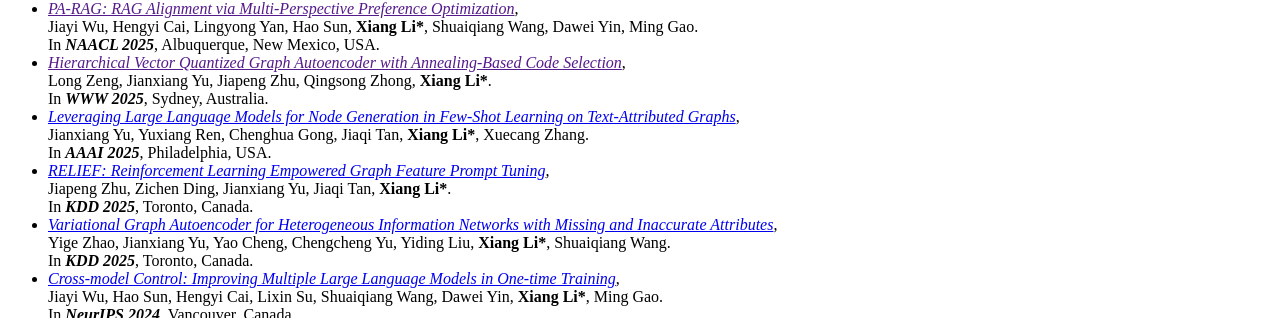
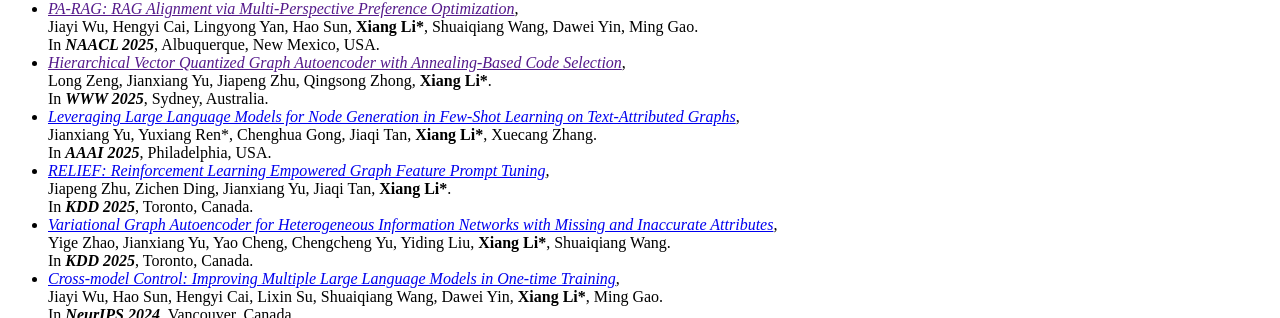
Before and after one commit to lixiang3776/lixiang3776.github.io, a Jekyll site: the page built from _pages/includes/pub.md, in a window 1280 px wide and 900 px high, scrolled down 327 px. Shown: the part 134-452 px from the top of the window. Built offline with Jekyll 4.4.1, drawn with Linux system fonts in a browser that asks for light colours; our own code applies the rules of GitHub Pages for plain Markdown files.

Commit message:
Update pub.md

```diff
--- a/_pages/includes/pub.md
+++ b/_pages/includes/pub.md
@@ -16,7 +16,7 @@
 	</li>
     <li>
 	<a href="https://arxiv.org/pdf/2310.09872"><i>Leveraging Large Language Models for Node Generation in Few-Shot Learning on Text-Attributed Graphs</i></a>,<br>
-       Jianxiang Yu, Yuxiang Ren, Chenghua Gong, Jiaqi Tan, <b>Xiang Li*</b>, Xuecang Zhang. <br>
+       Jianxiang Yu, Yuxiang Ren*, Chenghua Gong, Jiaqi Tan, <b>Xiang Li*</b>, Xuecang Zhang. <br>
 		In <b><i>AAAI 2025</i></b>, Philadelphia, USA.
 		<br>
 	</li>
```
